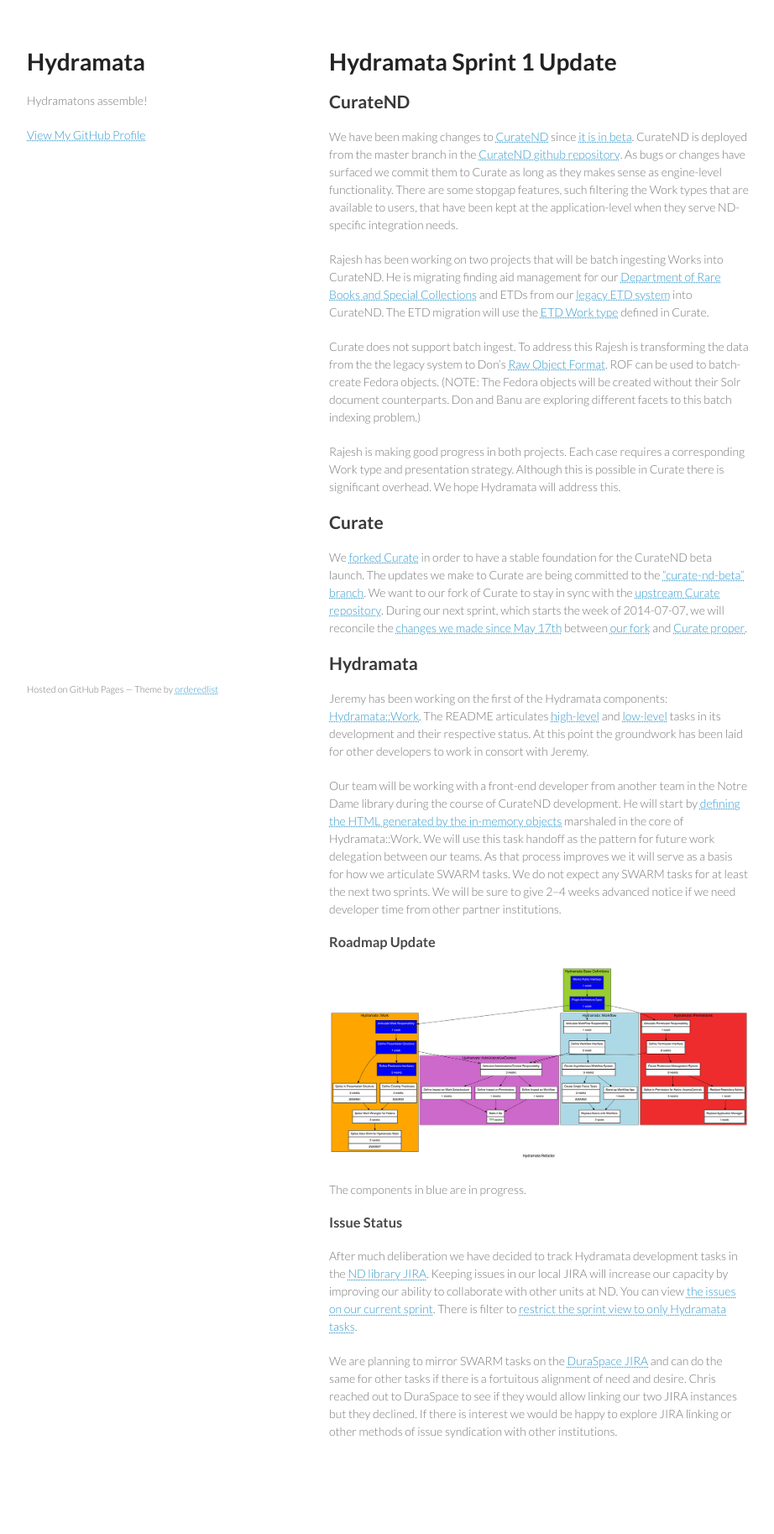
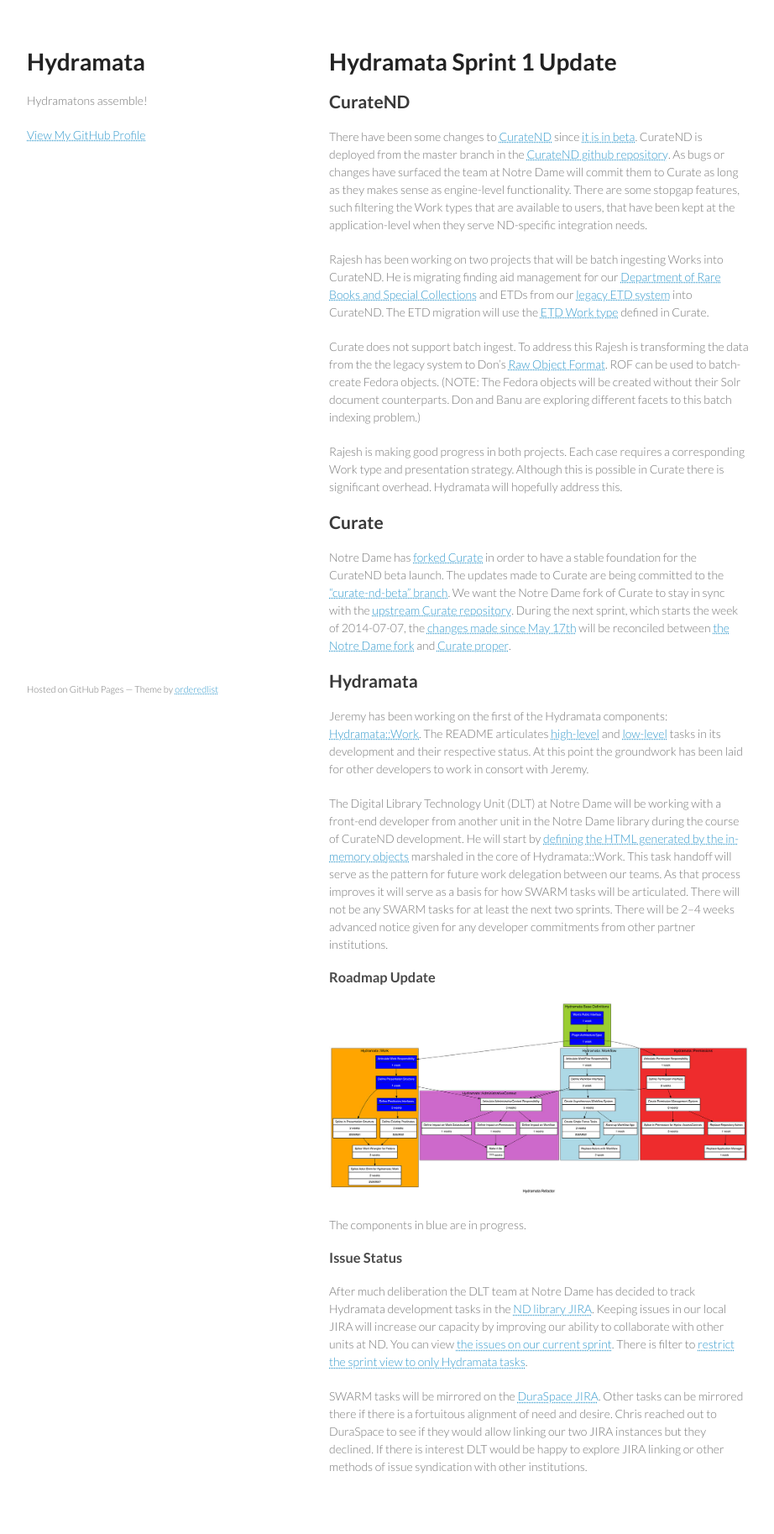
Before and after one commit to Hydramata/hydramata.github.com, a Jekyll site: the page built from _posts/2014-06-24-Hydramata-Sprint-1.md, in a window 1280 px wide. Shown: the whole page at 84% size, without its empty margins (178-1100 px from the left). Built offline with Jekyll 4.4.1, drawn with Linux system fonts in a browser that asks for light colours; before the commit the page ends 1785 px from its top, so only the background shows below that.

Commit message:
Clarifying what is meant by "we"

```diff
--- a/_posts/2014-06-24-Hydramata-Sprint-1.md
+++ b/_posts/2014-06-24-Hydramata-Sprint-1.md
@@ -7,23 +7,23 @@
 
 ## CurateND
 
-We have been making changes to [CurateND][1] since [it is in beta][2]. CurateND is deployed from the master branch in the [CurateND github repository][3]. As bugs or changes have surfaced we commit them to Curate as long as they makes sense as engine-level functionality. There are some stopgap features, such filtering the Work types that are available to users, that have been kept at the application-level when they serve ND-specific integration needs.
+There have been some changes to [CurateND][1] since [it is in beta][2]. CurateND is deployed from the master branch in the [CurateND github repository][3]. As bugs or changes have surfaced the team at Notre Dame will commit them to Curate as long as they makes sense as engine-level functionality. There are some stopgap features, such filtering the Work types that are available to users, that have been kept at the application-level when they serve ND-specific integration needs.
 
 Rajesh has been working on two projects that will be batch ingesting Works into CurateND. He is migrating finding aid management for our [Department of Rare Books and Special Collections][4] and ETDs from our [legacy ETD system][5] into CurateND. The ETD migration will use the [ETD Work type][6] defined in Curate.
 
 Curate does not support batch ingest. To address this Rajesh is transforming the data from the the legacy system to Don's [Raw Object Format][7]. ROF can be used to batch-create Fedora objects. (NOTE: The Fedora objects will be created without their Solr document counterparts. Don and Banu are exploring different facets to this batch indexing problem.)
 
-Rajesh is making good progress in both projects. Each case requires a corresponding Work type and presentation strategy. Although this is possible in Curate there is significant overhead. We hope Hydramata will address this.
+Rajesh is making good progress in both projects. Each case requires a corresponding Work type and presentation strategy. Although this is possible in Curate there is significant overhead. Hydramata will hopefully address this.
 
 ## Curate
 
-We [forked Curate][8] in order to have a stable foundation for the CurateND beta launch. The updates we make to Curate are being committed to the ["curate-nd-beta" branch][9]. We want to our fork of Curate to stay in sync with the [upstream Curate repository][10]. During our next sprint, which starts the week of 2014-07-07, we will reconcile the [changes we made since May 17th][11] between [our fork][8] and [Curate proper][10].
+Notre Dame has [forked Curate][8] in order to have a stable foundation for the CurateND beta launch. The updates made to Curate are being committed to the ["curate-nd-beta" branch][9]. We want the Notre Dame fork of Curate to stay in sync with the [upstream Curate repository][10]. During the next sprint, which starts the week of 2014-07-07, the [changes made since May 17th][11] will be reconciled between [the Notre Dame fork][8] and [Curate proper][10].
 
 ## Hydramata
 
 Jeremy has been working on the first of the Hydramata components: [Hydramata::Work][12]. The README articulates [high-level][13] and [low-level][14] tasks in its development and their respective status. At this point the groundwork has been laid for other developers to work in consort with Jeremy.
 
-Our team will be working with a front-end developer from another team in the Notre Dame library during the course of CurateND development. He will start by [defining the HTML  generated by the in-memory objects][15] marshaled in the core of Hydramata::Work. We will use this task handoff as the pattern for future work delegation between our teams. As that process improves we it will serve as a basis for how we articulate SWARM tasks. We do not expect any SWARM tasks for at least the next two sprints. We will be sure to give 2–4 weeks advanced notice if we need developer time from other partner institutions.
+The Digital Library Technology Unit (DLT) at Notre Dame will be working with a front-end developer from another unit in the Notre Dame library during the course of CurateND development. He will start by [defining the HTML generated by the in-memory objects][15] marshaled in the core of Hydramata::Work. This task handoff will serve as the pattern for future work delegation between our teams. As that process improves it will serve as a basis for how SWARM tasks will be articulated. There will not be any SWARM tasks for at least the next two sprints. There will be  2–4 weeks advanced notice given for any developer commitments from other partner institutions.
 
 ### Roadmap Update
 
@@ -33,9 +33,9 @@
 
 ### Issue Status
 
-After much deliberation we have decided to track Hydramata development tasks in the [ND library JIRA][18]. Keeping issues in our local JIRA will increase our capacity by improving our ability to collaborate with other units at ND. You can view [the issues on our current sprint][19]. There is filter to [restrict the sprint view to only Hydramata tasks][20].
+After much deliberation the DLT team at Notre Dame has decided to track Hydramata development tasks in the [ND library JIRA][18]. Keeping issues in our local JIRA will increase our capacity by improving our ability to collaborate with other units at ND. You can view [the issues on our current sprint][19]. There is filter to [restrict the sprint view to only Hydramata tasks][20].
 
-We are planning to mirror SWARM tasks on the [DuraSpace JIRA][21] and can do the same for other tasks if there is a fortuitous alignment of need and desire. Chris reached out to DuraSpace to see if they would allow linking our two JIRA instances but they declined. If there is interest we would be happy to explore JIRA linking or other methods of issue syndication with other institutions.
+SWARM tasks will be mirrored on the [DuraSpace JIRA][21]. Other tasks can be mirrored there if there is a fortuitous alignment of need and desire. Chris reached out to DuraSpace to see if they would allow linking our two JIRA instances but they declined. If there is interest DLT would be happy to explore JIRA linking or other methods of issue syndication with other institutions.
 
 
 [1]: https://curate.nd.edu/
```
